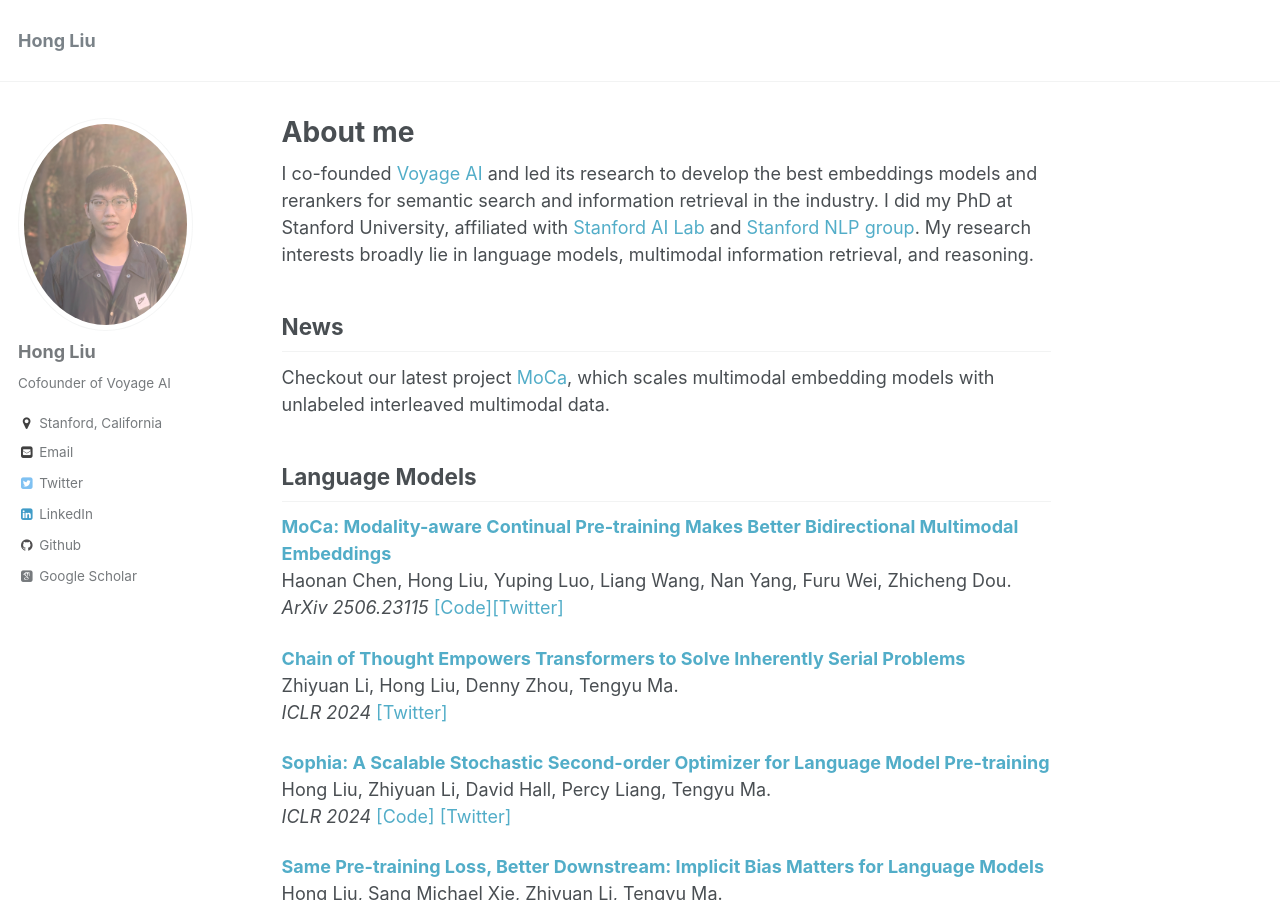
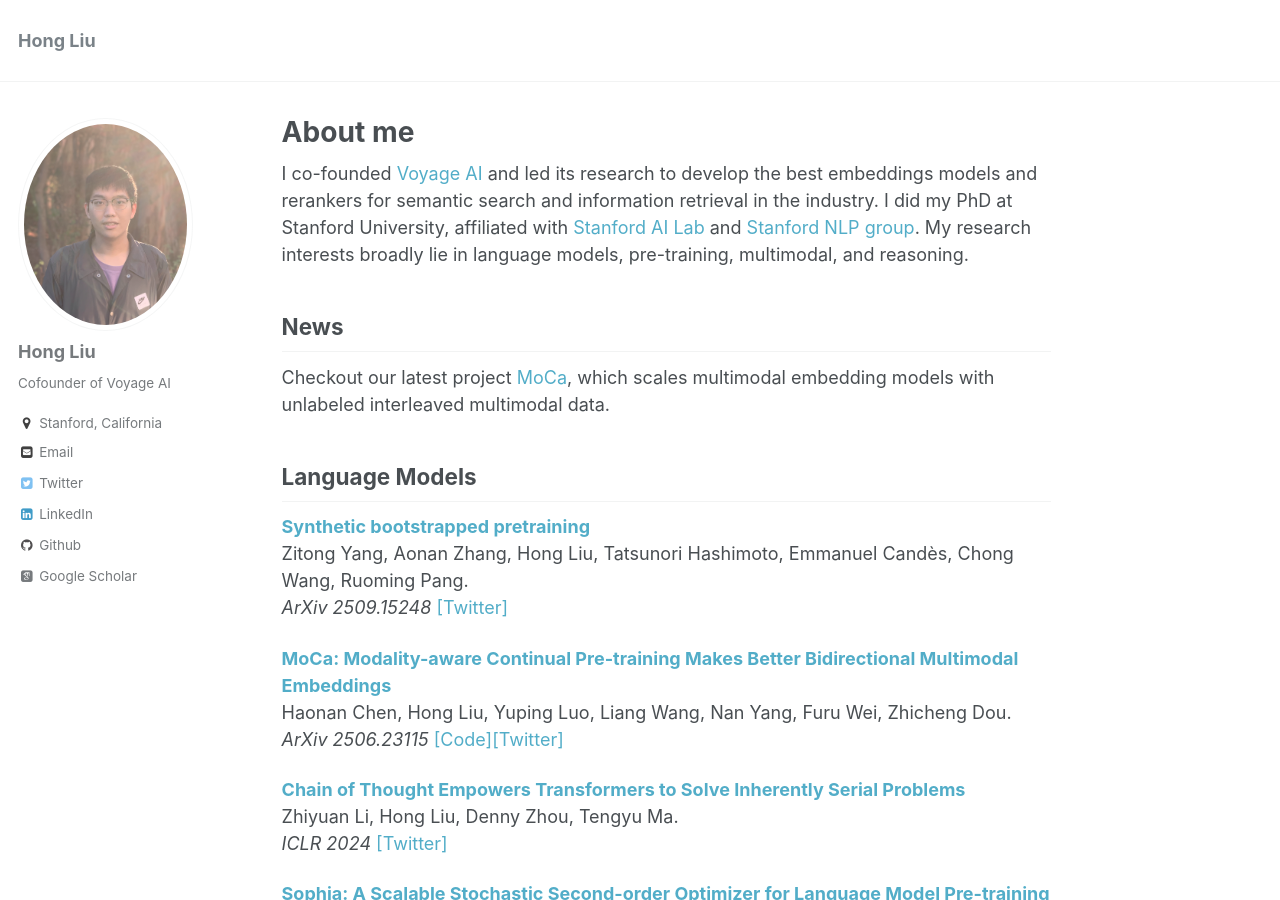
Before and after one commit to Liuhong99/Liuhong99.github.io, a Jekyll site: the page built from _pages/about.md, in a window 1280 px wide and 900 px high. Built offline with Jekyll 4.4.1, drawn with Linux system fonts in a browser that asks for light colours; some web fonts are replaced.

Commit message:
updated new papers

```diff
--- a/_pages/about.md
+++ b/_pages/about.md
@@ -11,15 +11,18 @@ redirect_from:
 
 
 
-I co-founded [Voyage AI](https://www.voyageai.com) and led its research to develop the best embeddings models and rerankers for semantic search and information retrieval in the industry. I did my PhD at Stanford University, affiliated with [Stanford AI Lab](https://ai.stanford.edu) and [Stanford NLP group](https://nlp.stanford.edu). My research interests broadly lie in language models, multimodal information retrieval, and reasoning.
+I co-founded [Voyage AI](https://www.voyageai.com) and led its research to develop the best embeddings models and rerankers for semantic search and information retrieval in the industry. I did my PhD at Stanford University, affiliated with [Stanford AI Lab](https://ai.stanford.edu) and [Stanford NLP group](https://nlp.stanford.edu). My research interests broadly lie in language models, pre-training, multimodal, and reasoning.
 
 ## News
+
 Checkout our latest project [MoCa](https://haon-chen.github.io/MoCa/), which scales multimodal embedding models with unlabeled interleaved multimodal data.
 
 
 ## Language Models
 
-<b>[MoCa: Modality-aware Continual Pre-training Makes Better Bidirectional Multimodal Embeddings](https://arxiv.org/abs/2506.23115)</b> <br> Haonan Chen, Hong Liu, Yuping Luo, Liang Wang, Nan Yang, Furu Wei, Zhicheng Dou. <br> <i>ArXiv 2506.23115</i> [[Code]](https://github.com/haon-chen/MoCa)[[Twitter]]()
+<b>[Synthetic bootstrapped pretraining](https://arxiv.org/abs/2509.15248)</b> <br> Zitong Yang, Aonan Zhang, Hong Liu, Tatsunori Hashimoto, Emmanuel Candès, Chong Wang, Ruoming Pang. <br> <i>ArXiv 2509.15248</i> [[Twitter]](https://x.com/zitongyang0/status/1970129028536484089?s=46)
+
+<b>[MoCa: Modality-aware Continual Pre-training Makes Better Bidirectional Multimodal Embeddings](https://arxiv.org/abs/2506.23115)</b> <br> Haonan Chen, Hong Liu, Yuping Luo, Liang Wang, Nan Yang, Furu Wei, Zhicheng Dou. <br> <i>ArXiv 2506.23115</i> [[Code]](https://github.com/haon-chen/MoCa)[[Twitter]](https://x.com/hongliu9903/status/1940084337497793014?s=46)
 
 <b>[Chain of Thought Empowers Transformers to Solve Inherently Serial Problems](https://arxiv.org/abs/2402.12875)</b> <br> Zhiyuan Li, Hong Liu, Denny Zhou, Tengyu Ma. <br> <i>ICLR 2024</i> [[Twitter]](https://x.com/denny_zhou/status/1835761801453306089)
 
```
